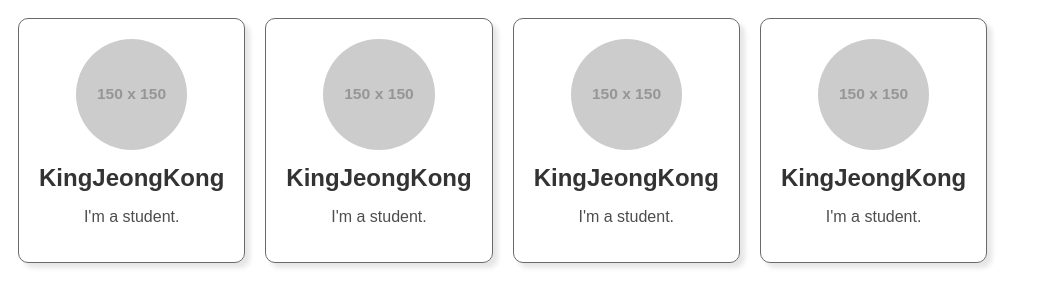
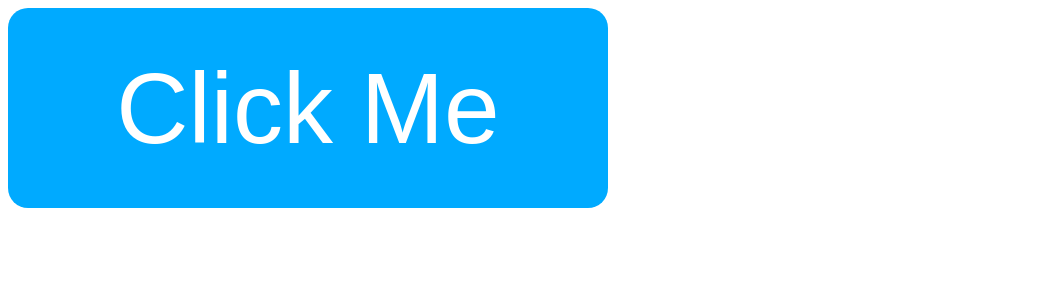
Before and after one commit to kingjeongkong/React_Practice, a React (Vite) app in the folder basic-react/: page / in a window 1280 px wide. Shown: the top 306 px of the page, without its empty margins (0-1047 px from the left). Built offline with nearby package versions, Linux system fonts and the light colour scheme.

Commit message:
external CSS stylesheet

```diff
--- a/basic-react/src/App.jsx
+++ b/basic-react/src/App.jsx
@@ -1,12 +1,9 @@
-import Card from './Card';
+import Button from './button';
 
 function App() {
   return (
     <>
-      <Card />
-      <Card />
-      <Card />
-      <Card />
+      <Button />
     </>
   );
 }
--- /dev/null
+++ b/basic-react/src/Button.jsx
@@ -0,0 +1,7 @@
+import React from 'react';
+
+const Button = () => {
+  return <button className="button">Click Me</button>;
+};
+
+export default Button;
--- a/basic-react/src/Card.jsx
+++ /dev/null
@@ -1,17 +0,0 @@
-import React from 'react';
-
-const Card = () => {
-  return (
-    <div className="card">
-      <img
-        className="card-image"
-        src="https://via.placeholder.com/150"
-        alt="profile picture"
-      ></img>
-      <h2 className="card-title">KingJeongKong</h2>
-      <p className="card-text">I'm a student.</p>
-    </div>
-  );
-};
-
-export default Card;
--- a/basic-react/src/index.css
+++ b/basic-react/src/index.css
@@ -1,25 +1,13 @@
-.card {
-  border: 1px solid rgb(106, 106, 106);
-  border-radius: 10px;
-  box-shadow: 5px 5px 5px hsla(0, 0%, 0%, 0.1);
-  padding: 20px;
-  margin: 10px;
-  text-align: center;
-  max-width: 250px;
-  display: inline-block;
+/* external CSS stylesheet */
+
+.button {
+  background-color: hsl(200, 100%, 50%);
+  width: 600px;
+  height: 200px;
+  color: white;
+  font-size: 100px;
+  padding: 10px 20px;
+  border-radius: 20px;
+  border: none;
+  cursor: pointer;
 }
-.card .card-image {
-  max-width: 60%;
-  height: auto;
-  border-radius: 50%;
-  margin-bottom: 10px;
-}
-.card .card-title {
-  font-family: Arial, sans-serif;
-  margin: 0;
-  color: hsl(0, 0%, 20%);
-}
-.card .card-text {
-  font-family: Arial, sans-serif;
-  color: hsl(0, 0%, 30%);
-}
```
